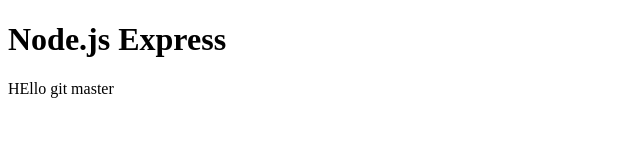
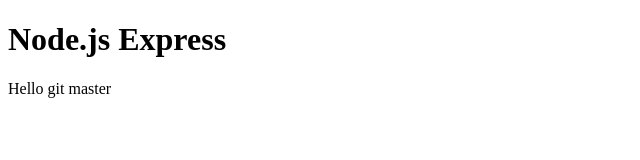
Before and after one commit to prashant1251992/web-server, a website: page public/index.html in a window 1280 px wide. Shown: the full height of the page, 0-640 px from the left. Drawn offline with Linux system fonts and the light colour scheme.

Commit message:
Update index.html

```diff
--- a/public/index.html
+++ b/public/index.html
@@ -6,6 +6,6 @@
 	</head>
 	<body>
 		<h1>Node.js Express</h1>
-		<p> HEllo git master</p>
+		<p> Hello git master</p>
 	</body>
 </html>
```
